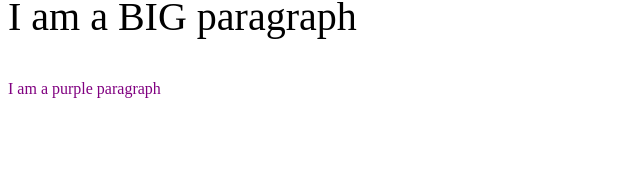
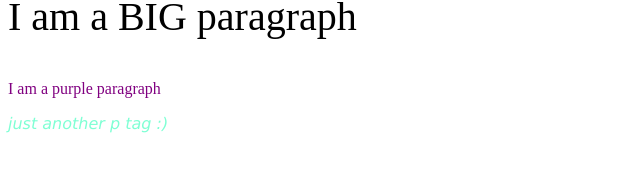
Before and after one commit to Kerrimaru/testKerr, a Jekyll site: the page built from index.html, in a window 1280 px wide. Shown: the part 205-377 px from the top of the page, without its empty margins (0-640 px from the left). Built offline with Jekyll 4.4.1, drawn with Linux system fonts in a browser that asks for light colours.

Commit message:
basldnsa

```diff
--- a/_sass/main.scss
+++ b/_sass/main.scss
@@ -12,3 +12,9 @@ p.big {
 p.purple {
   color: purple;
 }
+
+.another {
+  font-style: italic;
+  color: aquamarine;
+  font-family: Verdana, Geneva, Tahoma, sans-serif;
+}
--- a/index.html
+++ b/index.html
@@ -9,3 +9,5 @@ title: Home
 <p class="bold">I am a bold paragraph</p>
 <p class="big">I am a BIG paragraph</p>
 <p class="purple">I am a purple paragraph</p>
+
+<p class="another">just another p tag :)</p>
```
